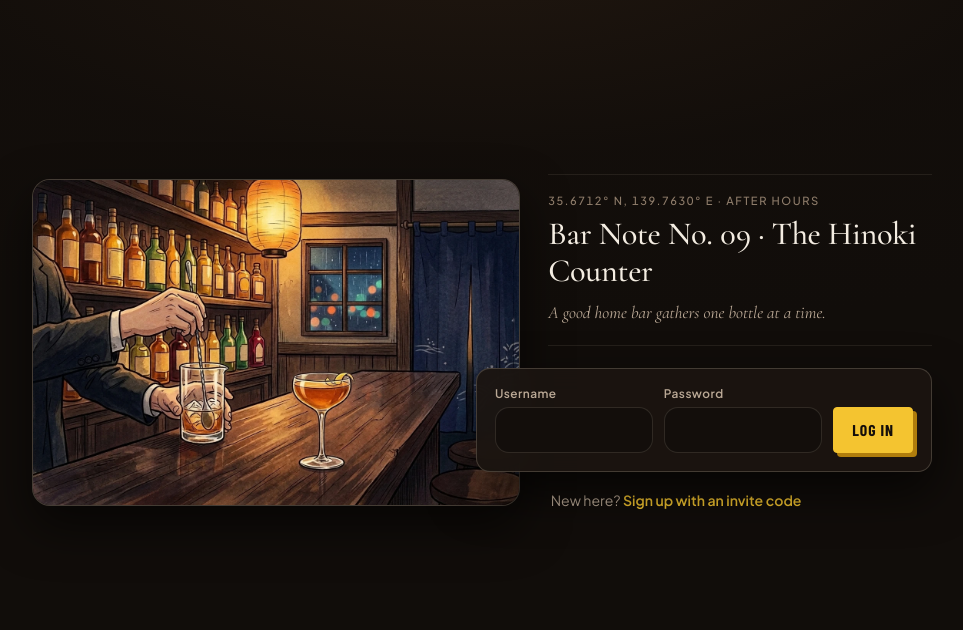
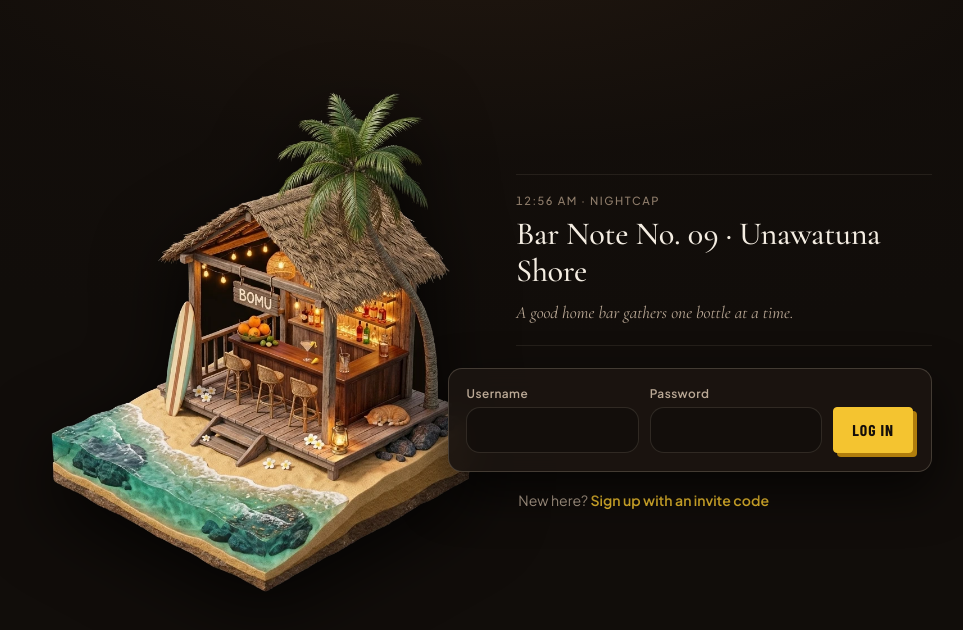
Before and after one commit to sepulturian/bomu, a Flask app: page /login in a window 1280 px wide. Shown: the part 62-692 px from the top of the page, without its empty margins (158-1121 px from the left). Run offline with Flask 3, Linux system fonts and the light colour scheme; some libraries are stand-ins or nearby versions; some web fonts are replaced.

Commit message:
Add isometric Sri Lankan beach bar diorama and dynamic local time to auth pages

```diff
--- /dev/null
+++ b/templates/components/bar_clock.html
@@ -0,0 +1,33 @@
+<script>
+(function () {
+    var el = document.getElementById("bar-time");
+    if (!el) return;
+    var moods = [
+        [0, 5, "Nightcap"],
+        [5, 11, "Quiet Counter"],
+        [11, 15, "Daylight Pour"],
+        [15, 17, "Golden Hour"],
+        [17, 19, "Aperitivo"],
+        [19, 22, "Evening Pour"],
+        [22, 24, "After Hours"]
+    ];
+    function update() {
+        var now = new Date();
+        var h = now.getHours();
+        var m = now.getMinutes();
+        var period = h >= 12 ? "PM" : "AM";
+        var h12 = h % 12 || 12;
+        var mm = m < 10 ? "0" + m : "" + m;
+        var mood = "After Hours";
+        for (var i = 0; i < moods.length; i++) {
+            if (h >= moods[i][0] && h < moods[i][1]) {
+                mood = moods[i][2];
+                break;
+            }
+        }
+        el.textContent = h12 + ":" + mm + " " + period + " \u00b7 " + mood;
+    }
+    update();
+    setInterval(update, 15000);
+})();
+</script>
--- a/templates/login.html
+++ b/templates/login.html
@@ -26,25 +26,21 @@
 
     .auth-art-col {
         position: relative;
-        max-width: 390px;
-        margin: -0.25rem auto -1rem;
+        max-width: 245px;
+        margin: -0.25rem auto 0.35rem;
     }
 
     .auth-art {
         position: relative;
-        aspect-ratio: 1264 / 848;
-        border-radius: 18px;
-        overflow: hidden;
-        border: 1px solid var(--border-highlight);
-        box-shadow: 0 20px 48px rgba(0, 0, 0, 0.6);
-        background: var(--bg-elevated);
+        aspect-ratio: 783 / 922;
     }
 
     .auth-art img {
         width: 100%;
         height: 100%;
-        object-fit: cover;
+        object-fit: contain;
         display: block;
+        filter: drop-shadow(0 24px 36px rgba(0, 0, 0, 0.72));
     }
 
     .auth-editorial-col {
@@ -163,15 +159,15 @@
         .auth-stage {
             width: 100%;
             display: grid;
-            grid-template-columns: minmax(0, 1.12fr) minmax(0, 0.88fr);
-            gap: 1.75rem;
+            grid-template-columns: minmax(0, 1.05fr) minmax(0, 0.95fr);
+            gap: 1.5rem;
             align-items: center;
         }
 
         .auth-art-col {
-            max-width: none;
+            max-width: 440px;
             width: 100%;
-            margin: 0;
+            margin: 0 auto;
         }
 
         .bar-note {
@@ -179,7 +175,7 @@
         }
 
         .auth-form-card {
-            margin-left: -4.5rem;
+            margin-left: -4.25rem;
             padding: 1rem 1.1rem 1.15rem;
         }
 
@@ -207,16 +203,17 @@
 <div class="auth-stage">
     <div class="auth-art-col">
         <div class="auth-art">
-            <img src="/static/bar-watercolor.webp" alt="Watercolor illustration of a warm classic cocktail bar at night" fetchpriority="high">
+            <img src="/static/beach-bar-diorama.webp" alt="Isometric miniature diorama of an open-air Sri Lankan beach bar named Bomu" fetchpriority="high">
         </div>
     </div>
 
     <div class="auth-editorial-col">
         <div class="bar-note">
-            <p class="bar-note-kicker">35.6712&deg; N, 139.7630&deg; E &middot; After Hours</p>
-            <h1 class="bar-note-title">Bar Note No. 09 &middot; The Hinoki Counter</h1>
+            <p class="bar-note-kicker" id="bar-time">9:30 PM &middot; After Hours</p>
+            <h1 class="bar-note-title">Bar Note No. 09 &middot; Unawatuna Shore</h1>
             <p class="bar-note-body">A good home bar gathers one bottle at a time.</p>
         </div>
+        {% include "components/bar_clock.html" %}
 
         <div class="auth-form-card">
             <form method="POST" class="auth-fields-login">
```
Also changed, not shown: CLAUDE.md (+9 -8 lines), templates/signup.html (+13 -16 lines), static/bar-watercolor.webp (deleted), static/beach-bar-diorama.webp (added).
